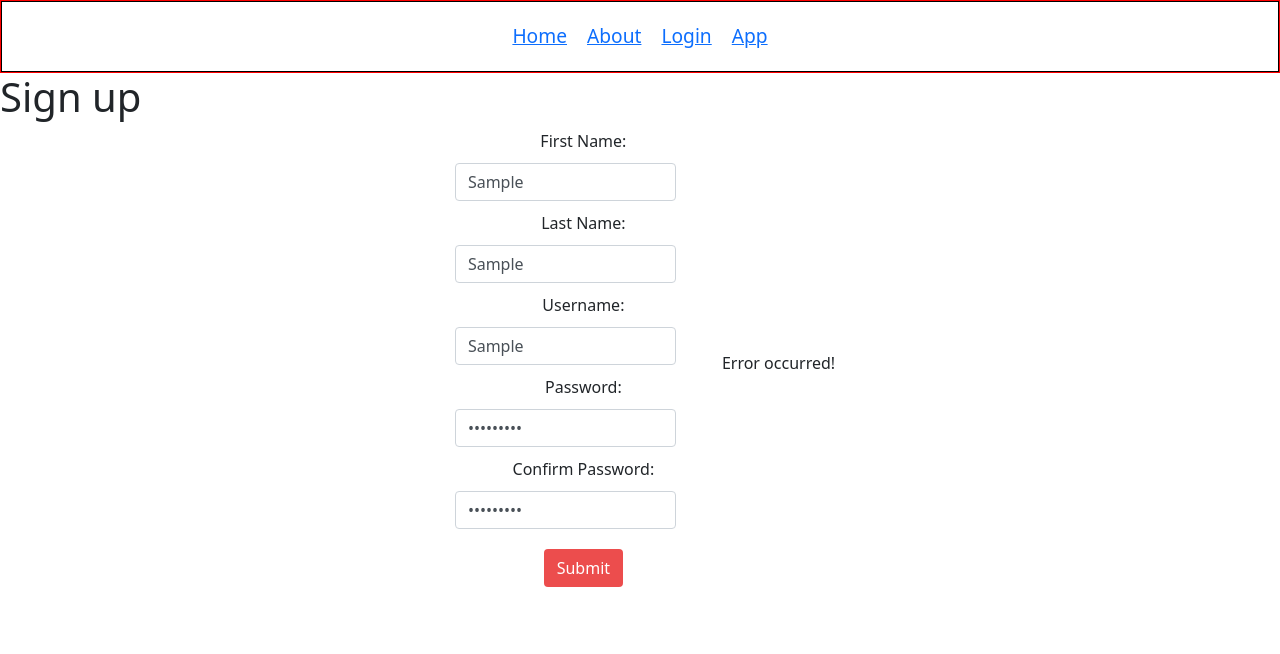
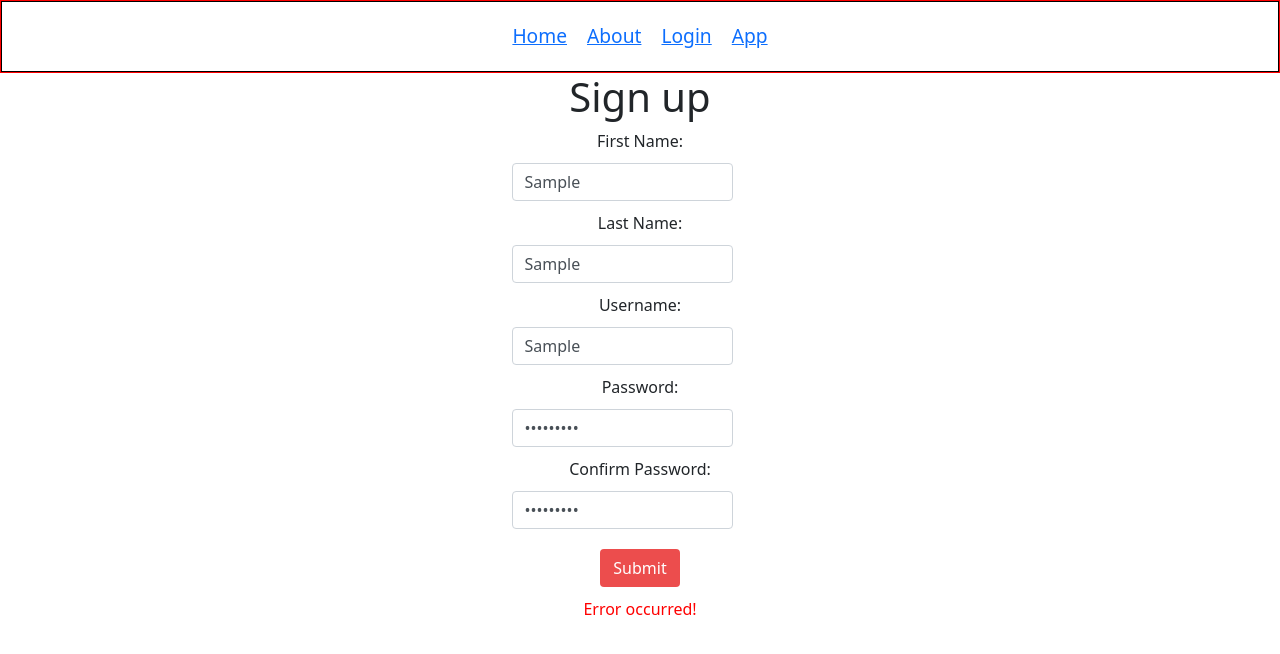
Before and after one commit to mattazz/HeartTrack, a React (Vite) app: page /signup in a window 1280 px wide. Both pictures are taken after typing "Sample", "Sample", "Sample", "Sample123", "Sample123" into the empty fields and a click on the button "Submit". Shown: the top 654 px of the page. Built offline with nearby package versions, Linux system fonts and the light colour scheme; no server answers.

Commit message:
added validation

```diff
--- a/src/Signup.jsx
+++ b/src/Signup.jsx
@@ -30,7 +30,7 @@ function Signup() {
   return (
     <>
       <Navbar />
-      <h1>Sign up</h1>
+      <h1 className='center'>Sign up</h1>
 
       <div className="flex" id="signup-container">
         <form className="form-flex" onSubmit={handleSubmit(onSubmit)}>
@@ -84,8 +84,8 @@ function Signup() {
 
           <button type="submit">Submit</button>
         </form>
-        {validationMessage && <div>{validationMessage}</div>}
       </div>
+        {validationMessage && <div className='center red'>{validationMessage}</div>}
     </>
   );
 }
--- a/src/styles.css
+++ b/src/styles.css
@@ -5,6 +5,14 @@ body{
 #main-title{
   text-align: center;
   color: rgb(234, 28, 28);
+}
+
+.red{
+  color: red;
+}
+
+.green{
+  color: green;
 }
 
 .flex{
```
